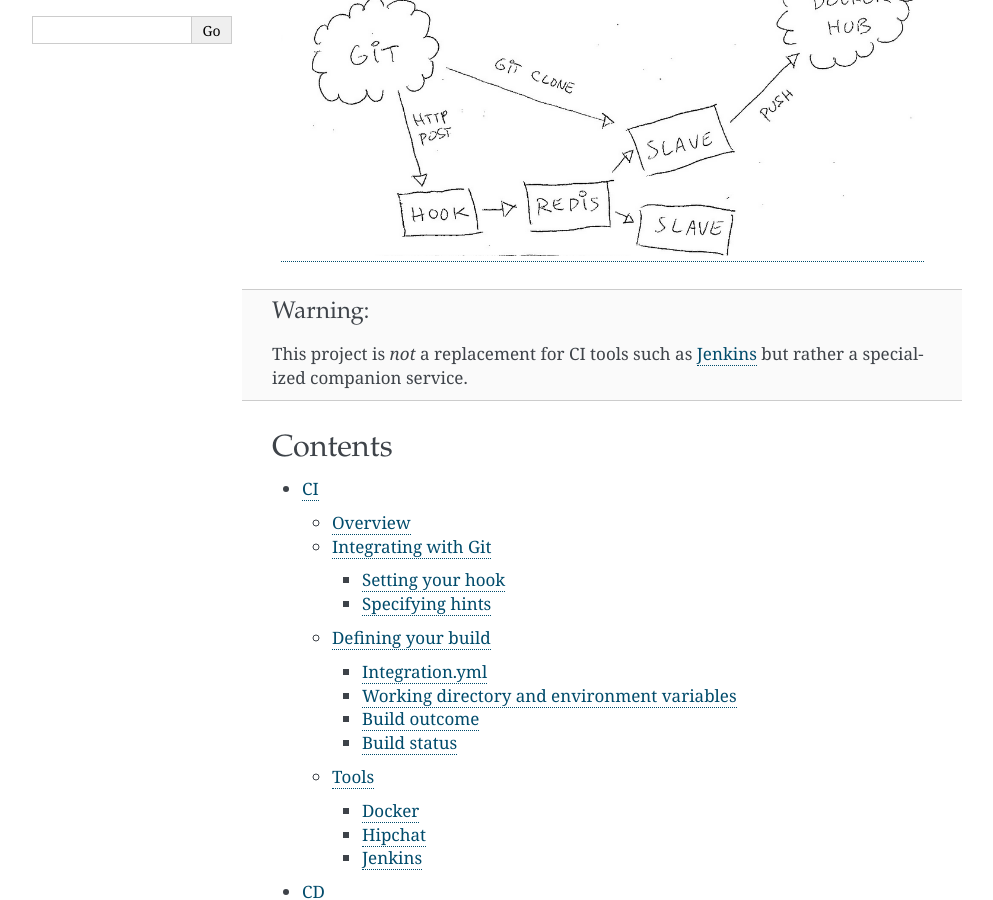
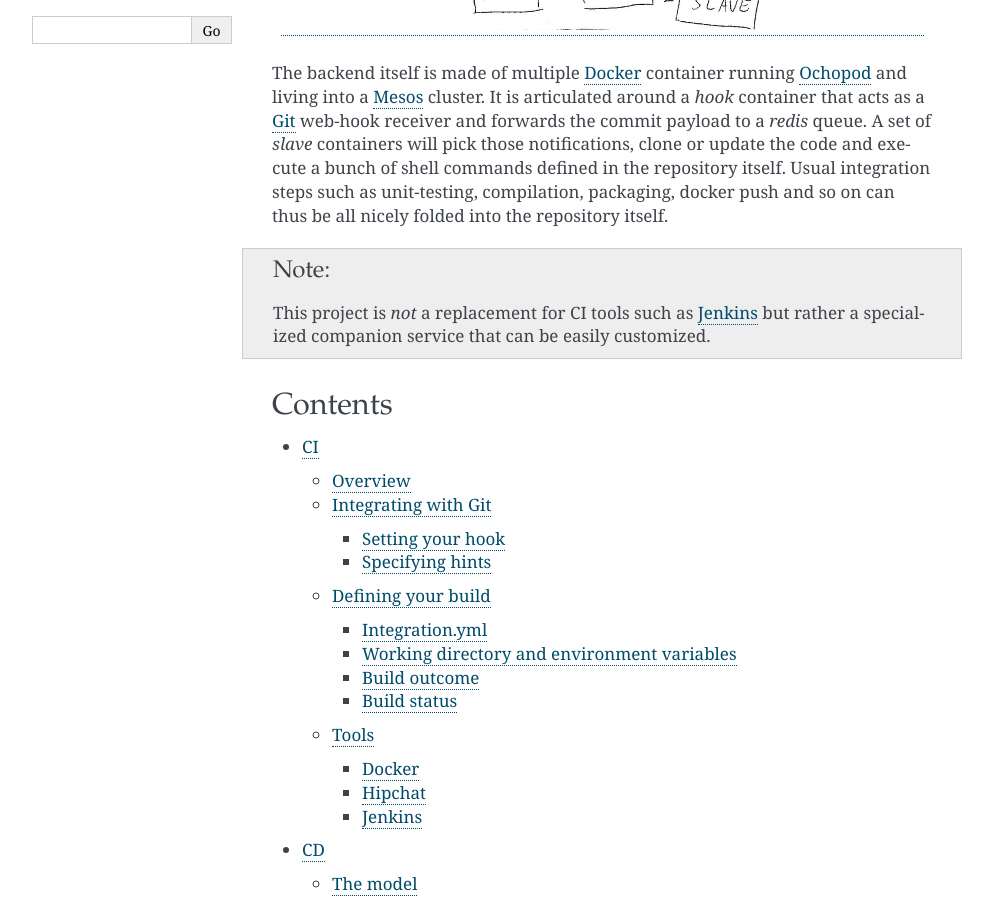
Before and after one commit to autodesk-cloud/ci-ochopod, a Sphinx documentation site: the page built from docs/index.rst, in a window 1280 px wide and 900 px high, scrolled down 541 px. Shown: the whole window, without its empty margins (148-1141 px from the left). Built offline with Sphinx 7.4.7, drawn with Linux system fonts in a browser that asks for light colours.

Commit message:
doc update

```diff
--- a/docs/index.rst
+++ b/docs/index.rst
@@ -8,18 +8,19 @@
 This project is a simple CI/CD backend built on top of the Ochopod_ mini-PaaS. It allows you to build your images
 straight from Git_ using a flow similar to Travis_.
 
+.. figure:: png/ci-overall.png
+   :align: center
+   :width: 100%
+
 The backend itself is made of multiple Docker_ container running Ochopod_ and living into a Mesos_ cluster. It is
 articulated around a *hook* container that acts as a Git_ web-hook receiver and forwards the commit payload to
 a *redis* queue. A set of *slave* containers will pick those notifications, clone or update the code and execute a
 bunch of shell commands defined in the repository itself. Usual integration steps such as unit-testing, compilation,
 packaging, docker push and so on can thus be all nicely folded into the repository itself.
 
-.. figure:: png/ci-overall.png
-   :align: center
-   :width: 100%
-
-.. warning::
-    This project is *not* a replacement for CI tools such as Jenkins_ but rather a specialized companion service.
+.. note::
+    This project is *not* a replacement for CI tools such as Jenkins_ but rather a specialized companion service that
+    can be easily customized.
 
 Contents
 ________
```
Also changed, not shown: docs/ci.rst (+22 -7 lines), docs/png/ci-overall.png.
